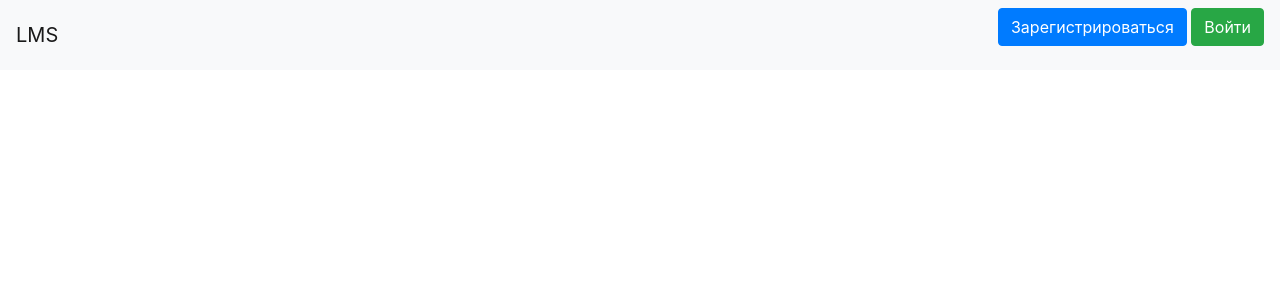
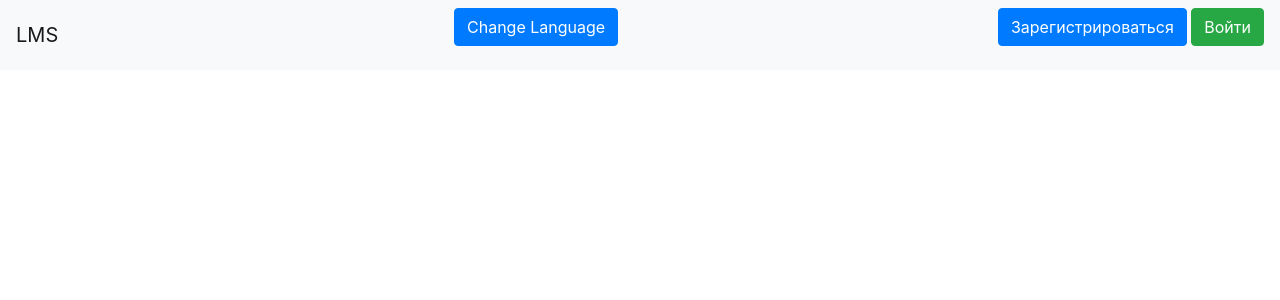
Before and after one commit to Paxnar/lms_project, a Flask app: page / in a window 1280 px wide. Shown: the top 300 px of the page. Run offline with Flask 2, Linux system fonts and the light colour scheme; some libraries are stand-ins or nearby versions.

Commit message:
language

```diff
--- a/main.py
+++ b/main.py
@@ -1,4 +1,4 @@
-from flask import Flask, render_template, redirect, request, jsonify, make_response
+from flask import Flask, render_template, redirect, request, jsonify, make_response, url_for
 from flask_login import LoginManager, login_user, login_required, logout_user, current_user
 from requests import post
 from werkzeug.exceptions import abort
@@ -62,10 +62,21 @@ def logout():
 @app.route('/')
 @app.route('/index')
 def index():
-    return render_template("base.html")
+    if request.args.get('language') is None:
+        return render_template("base.html", title='LMS', language='ru')
+    return render_template("base.html", title='LMS', language=request.args.get('language'))
     '''db_sess = db_session.create_session()
     news = db_sess.query(Jobs).all()
     return render_template("index.html", news=news)'''
+
+
+@app.route('/language')
+def change_language():
+    if request.args.get('language') == 'ru':
+        language = 'en'
+    else:
+        language = 'ru'
+    return redirect(f'/?language={language}')
 
 
 def main():
--- a/templates/base.html
+++ b/templates/base.html
@@ -13,15 +13,29 @@
 <header>
     <nav class="navbar navbar-light bg-light">
         <a class="navbar-brand" href="#">LMS</a>
-        {% if current_user.is_authenticated %}
+        {% if language == "ru" %}
+            <p><a class="btn btn-primary " href="/language?language=ru">Change Language</a></p>
+            {% if current_user.is_authenticated %}
             <a class="navbar-brand">{{ current_user.name }}</a>
             <a class="btn btn-danger" href="/logout">Выйти</a>
-        {% else %}
-            <p>
+            {% else %}
+                <p>
                 <a class="btn btn-primary " href="/register">Зарегистрироваться</a>
                 <a class="btn btn-success" href="/login">Войти</a>
-            </p>
-{% endif %}
+                </p>
+            {% endif %}
+        {% else %}
+            <p><a class="btn btn-primary " href="/language?language=en">Сменить Язык</a></p>
+            {% if current_user.is_authenticated %}
+            <a class="navbar-brand">{{ current_user.name }}</a>
+            <a class="btn btn-danger" href="/logout">Log out</a>
+            {% else %}
+                <p>
+                <a class="btn btn-primary " href="/register">Sign In</a>
+                <a class="btn btn-success" href="/login">Log In</a>
+                </p>
+            {% endif %}
+        {% endif %}
     </nav>
 </header>
 <!-- Begin page content -->
```
